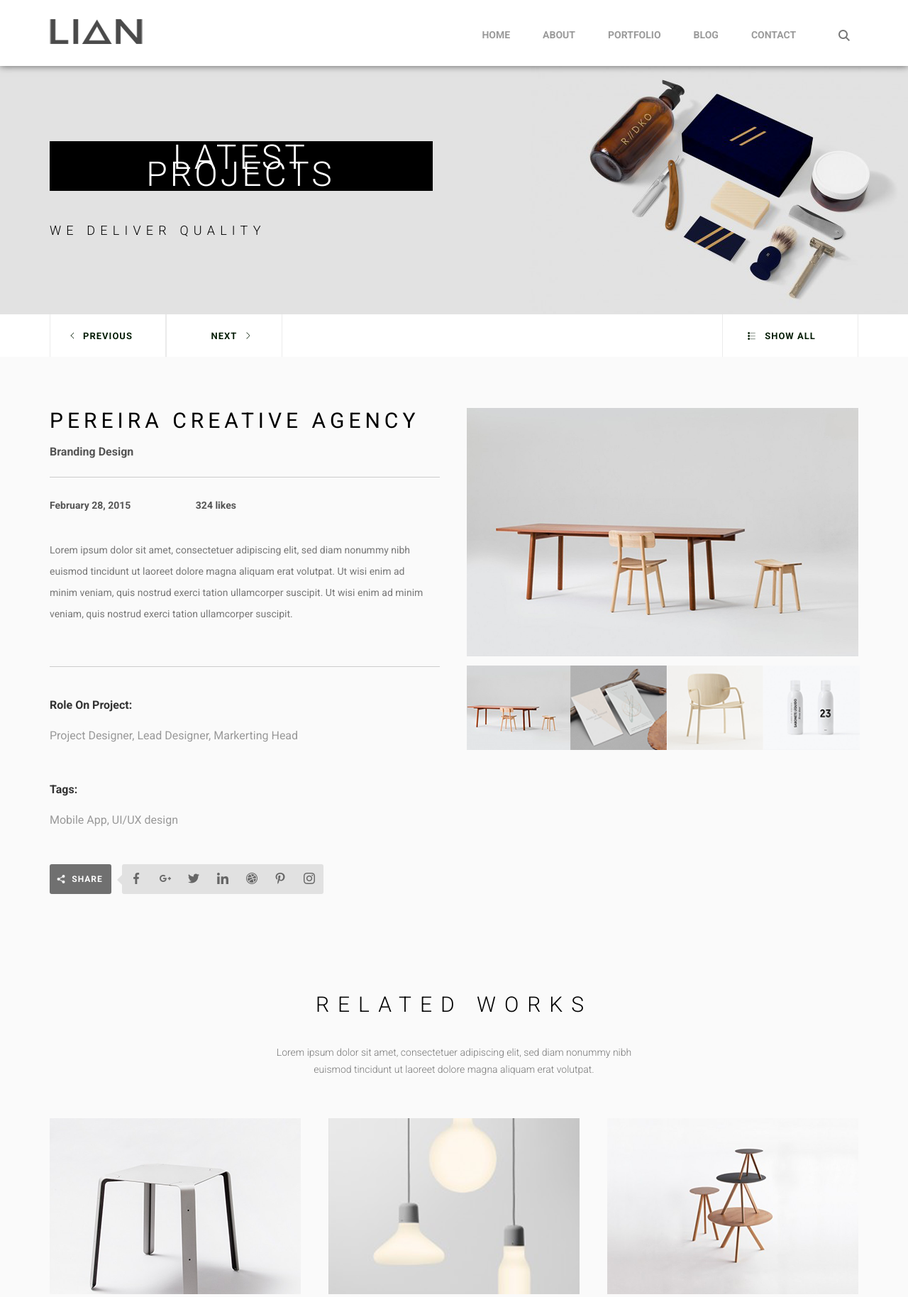
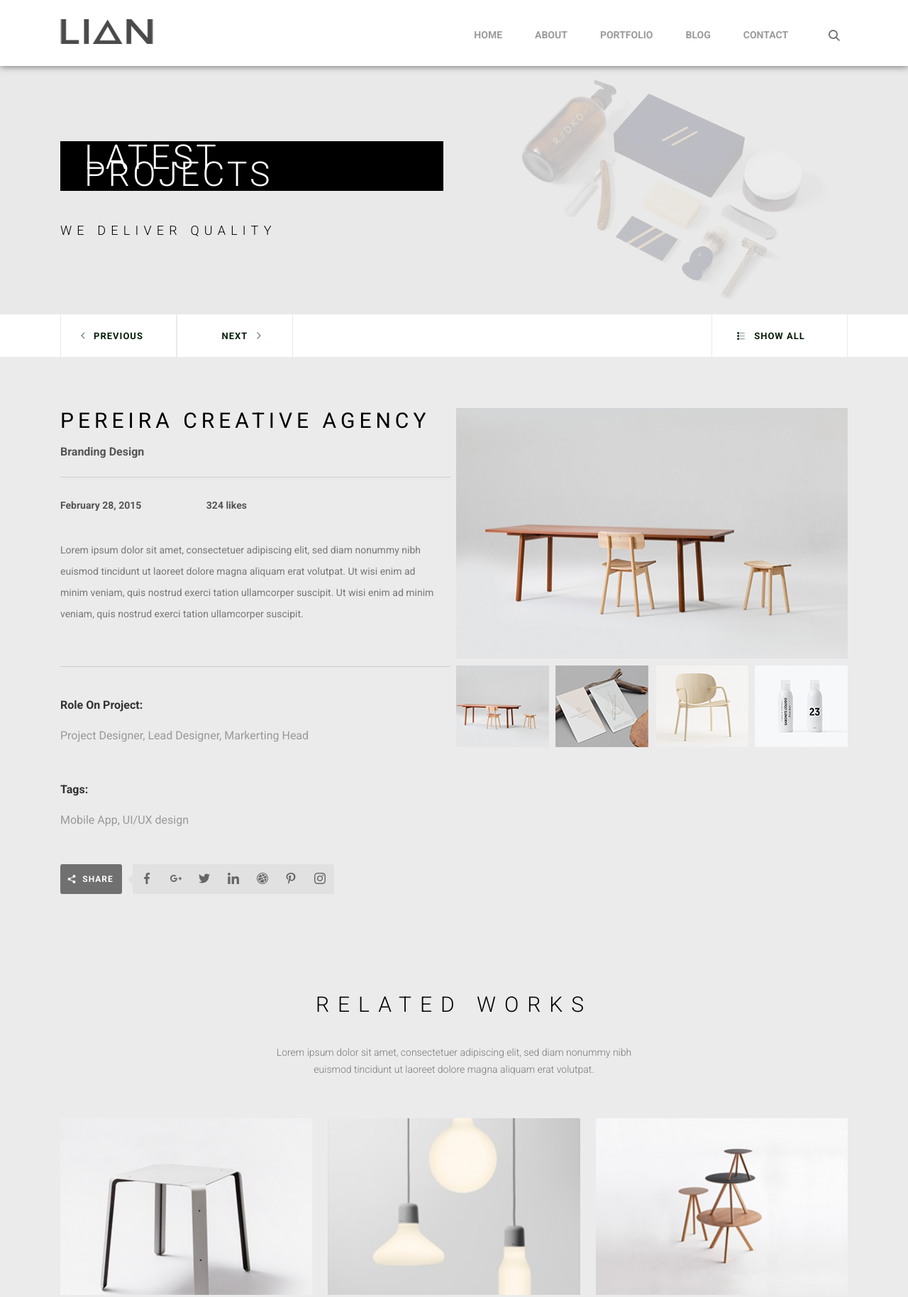
Before and after one commit to stasliakh/spotichka.github.io, a plain HTML site: page LIAN/pages/portfolio/index.html in a window 1280 px wide. Shown: the top 1828 px of the page at 71% size. Drawn offline with nearby package versions, Linux system fonts and the light colour scheme; files whose address does not match are found by name.

Commit message:
fix about page and add adaptive to portfolio page

```diff
--- a/LIAN/pages/portfolio/css/style.css
+++ b/LIAN/pages/portfolio/css/style.css
@@ -5,6 +5,7 @@
   max-width: 100%;
   margin-left: auto;
   margin-right: auto;
+  padding: 0 15px 0 15px;
 }
 header {
   position: relative;
@@ -13,14 +14,17 @@ header {
 }
 .header {
   display: flex;
+  flex-direction: column;
   justify-content: space-between;
 }
 .logo {
-  margin: 27px 0 28px 0;
+  margin: 10px 0 10px 0;
   flex-grow: 10;
+  align-self: center;
 }
 .header-menu {
   display: flex;
+  overflow-x: scroll;
 }
 .menu {
   flex-grow: 1;
@@ -33,8 +37,13 @@ header {
   font-size: 14px;
   text-decoration: none;
   color: #9b9b9b;
-  margin-top: 42px;
-  padding-right: 46px;
+  margin-top: 10px;
+  padding-right: 25px;
+}
+::-webkit-scrollbar {
+  width: 0px;
+  height: 0px;
+  background: transparent;
 }
 .menu .header-menu__item:last-child a {
   padding-right: 0;
@@ -44,9 +53,9 @@ header {
   content: "";
   display: none;
   height: 1px;
-  width: 20px;
+  width: 8px;
   background-color: black;
-  left: -40px;
+  left: -12px;
   top: 50%;
 }
 .header-menu__link:hover {
@@ -62,19 +71,41 @@ header {
   background-position: center center;
   height: 16px;
   width: 16px;
-  margin-top: 42px;
+  margin-top: 10px;
+  margin-bottom: 10px;
+  align-self: center;
 }
+
 main {
   background-color: #fafafa;
 }
+.heading {
+  position: relative;
+}
+.heading__inner {
+  position: absolute;
+  width: 100%;
+  height: 100%;
+  background-color: rgba(235, 235, 235, 0.8);
+  z-index: 2;
+  top: 0;
+  left: 0;
+}
 .heading__wrapper {
+  position: relative;
+  top: 0;
+  right: 0;
+  width: 100%;
+  height: 100%;
   display: block;
   height: 350px;
   background-image: url(../../../images/portfolio-header.png);
   background-repeat: no-repeat;
   background-size: cover;
-  background-position: center;
+  background-position: 80% 50%;
+  z-index: 0;
 }
+
 .heading__header {
   display: flex;
   justify-content: center;
@@ -85,28 +116,29 @@ main {
   text-transform: uppercase;
 }
 .heading__title {
-  text-align: center;
-  font-size: 48px;
-  line-height: 24px;
-  letter-spacing: 4px;
+  text-align: start;
+  font-size: 18px;
+  line-height: 22px;
+  letter-spacing: 2.8px;
   color: white;
   background-color: black;
   padding: 11px 36px 11px 34px;
-  width: 540px;
+  width: 100%;
 }
 .heading__header span {
-  padding-top: 44px;
+  padding-top: 16px;
   color: black;
-  font-size: 18px;
-  line-height: 24px;
+  font-size: 16px;
+  line-height: 16px;
   display: block;
-  letter-spacing: 7.2px;
+  letter-spacing: 2.2px;
 }
 .portfolio {
   background-color: white;
 }
 .portfolio__menu {
   display: flex;
+  flex-direction: column;
   justify-content: space-between;
   background-color: white;
 }
@@ -114,7 +146,7 @@ main {
   display: flex;
 }
 .menu__nav button {
-  width: 164px;
+  width: 100%;
   height: 60px;
 }
 .portfolio__menu button {
@@ -129,7 +161,6 @@ main {
   color: #071f08;
   border: 1px solid #ebebeb;
   border-top: 0;
-  border-bottom: 0;
   text-align: center;
   cursor: pointer;
   outline: none;
@@ -163,7 +194,7 @@ main {
 }
 .show_all_btn {
   position: relative;
-  width: 192px;
+  width: 100%;
   height: 60px;
 }
 .show_all_btn::before {
@@ -180,18 +211,19 @@ main {
   background-color: #ebebeb;
 }
 .portfolio_main {
-  padding-top: 72px;
+  padding-top: 30px;
   display: flex;
-  padding-bottom: 144px;
+  flex-direction: column;
+  padding-bottom: 60px;
   justify-content: space-between;
 }
 .portfolio_main__content {
-  width: 550px;
+  width: 100%;
 }
 .portfolio_main__header {
-  font-size: 30px;
-  letter-spacing: 6px;
-  line-height: 36px;
+  font-size: 17px;
+  letter-spacing: 3px;
+  line-height: 16px;
   color: #000000;
   font-weight: 400;
   font-family: "Roboto";
@@ -199,7 +231,7 @@ main {
   padding-bottom: 18px;
 }
 .portfolio_main__content > span {
-  font-size: 16px;
+  font-size: 12px;
   color: #555555;
   font-weight: 700;
   font-family: "Roboto";
@@ -231,7 +263,7 @@ main {
   font-weight: 400;
   font-family: "Roboto";
   text-align: start;
-  width: 535px;
+  width: 100%;
 }
 .roles {
   margin-top: 44px;
@@ -329,34 +361,42 @@ main {
   height: 16px;
 }
 .portfolio_main__photos {
+  padding-top: 30px;
   display: flex;
   flex-direction: column;
-  width: 552px;
+  width: 100%;
 }
 .photos__main {
   padding-bottom: 10px;
 }
+.photos__main img {
+  width: 100%;
+  height: 100%;
+}
 .side__photos {
   display: flex;
+  flex-direction: row;
   justify-content: space-between;
+  flex-wrap: wrap;
 }
 .side__photos img {
-  width: 178px;
-  height: 119px;
+  width: 48%;
+  height: 48%;
+  padding-bottom: 10px;
 }
 .portfolio_works__title {
-  font-size: 30px;
-  letter-spacing: 12px;
+  font-size: 20px;
+  letter-spacing: 6px;
   line-height: 24px;
   color: #000000;
   font-weight: 300;
   font-family: "Roboto";
   text-align: center;
   text-transform: uppercase;
-  padding-bottom: 43px;
+  padding-bottom: 20px;
 }
 .portfolio_works__text {
-  width: 532px;
+  width: 100%;
   margin: 0 auto;
   font-size: 14px;
   line-height: 24px;
@@ -369,12 +409,17 @@ main {
 .portfolio_works__gallery {
   display: flex;
   justify-content: space-between;
-  padding-bottom: 70px;
+  padding-bottom: 30px;
 }
+.portfolio_works__gallery img {
+  height: 32%;
+  width: 32%;
+}
+
 /* FOOTER -------------------------- */
 .footer__logo {
-  padding-top: 64px;
-  padding-bottom: 44px;
+  padding-top: 10px;
+  padding-bottom: 10px;
   text-align: center;
 }
 footer {
@@ -385,16 +430,16 @@ footer {
   border-right: 0;
   border-left: 0;
   display: flex;
-  justify-content: center;
+  justify-content: space-around;
 }
 .footer__social-link {
   display: inline-block;
   width: 16px;
   height: 16px;
-  margin: 22px 56px 24px 0;
+  margin: 5px 25px 5px 0;
 }
 .footer__social li:last-child a {
-  margin: 22px 0 24px 0;
+  margin: 5px 0 5px 0;
 }
 .facebook {
   background-image: url(../../../images/facebook.png);
@@ -426,7 +471,7 @@ footer {
 }
 .footer__text {
   text-align: center;
-  padding: 36px 0 47px 0;
+  padding: 10px 0 20px 0;
   font-size: 13px;
   line-height: 26px;
   color: #b5b5b5;
@@ -437,13 +482,147 @@ footer {
 .footer__text span {
   color: black;
 }
-/* .show_case__menu-item {
-  height: inherit;
-} */
+
 /* table */
 @media (min-width: 768px) {
   .container {
     max-width: 720px;
+  }
+  .header {
+    display: flex;
+    flex-direction: row;
+    justify-content: space-between;
+  }
+  .logo {
+    margin: 27px 0 28px 0;
+    flex-grow: 10;
+    align-self: unset;
+  }
+  .header-menu {
+    display: flex;
+    overflow-x: hidden;
+    overflow-y: hidden;
+  }
+  .header-menu__link {
+    margin-top: 42px;
+    padding-right: 46px;
+  }
+  .header-menu__link::before {
+    width: 20px;
+    left: -40px;
+  }
+  .search {
+    margin-top: 42px;
+    align-self: unset;
+  }
+  .heading__title {
+    font-size: 48px;
+    line-height: 24px;
+    letter-spacing: 4px;
+    padding: 11px 36px 11px 34px;
+    width: 540px;
+  }
+  .heading__header span {
+    padding-top: 44px;
+    font-size: 18px;
+    line-height: 24px;
+    display: block;
+    letter-spacing: 7.2px;
+  }
+  .portfolio__menu {
+    flex-direction: row;
+  }
+  .show_all_btn {
+    position: relative;
+    width: 192px;
+    height: 60px;
+  }
+  .portfolio__menu button {
+    border-bottom: 0;
+  }
+  .menu__nav {
+    display: flex;
+  }
+  .menu__nav button {
+    width: 164px;
+    height: 60px;
+  }
+  /*
+  sdasdasdsadasda------------------------------------------ */
+  .portfolio_main {
+    flex-direction: column;
+  }
+
+  .portfolio_main__header {
+    font-size: 30px;
+    letter-spacing: 6px;
+    line-height: 36px;
+    padding-bottom: 18px;
+  }
+  .portfolio_main__content > span {
+    font-size: 16px;
+  }
+  .portfolio_post__main_text {
+    font-size: 14px;
+    letter-spacing: 0px;
+    line-height: 30px;
+    font-weight: 400;
+    text-align: start;
+    width: 535px;
+  }
+  .side__photos {
+    display: flex;
+    flex-direction: row;
+    justify-content: space-between;
+    align-items: unset;
+  }
+
+  .side__photos {
+    flex-direction: row;
+    flex-wrap: nowrap;
+  }
+  .side__photos img {
+    width: 131px;
+    height: 115px;
+    padding-bottom: 0px;
+  }
+
+  .portfolio_works__title {
+    font-size: 30px;
+    letter-spacing: 12px;
+    line-height: 24px;
+    font-weight: 300;
+    padding-bottom: 43px;
+  }
+  .portfolio_works__text {
+    width: 532px;
+    margin: 0 auto;
+    font-size: 14px;
+    line-height: 24px;
+    padding-bottom: 57px;
+  }
+  .portfolio_works__gallery {
+    display: flex;
+    justify-content: space-between;
+    padding-bottom: 30px;
+  }
+  .footer__logo {
+    padding-top: 64px;
+    padding-bottom: 44px;
+  }
+  .footer__social {
+    justify-content: center;
+  }
+  .footer__social-link {
+    margin: 22px 56px 24px 0;
+  }
+  .footer__social li:last-child a {
+    margin: 22px 0 24px 0;
+  }
+  .footer__text {
+    padding: 36px 0 47px 0;
+    font-size: 13px;
+    line-height: 26px;
   }
 }
 
@@ -459,6 +638,20 @@ footer {
   .container {
     max-width: 1140px;
   }
+  .portfolio_main {
+    flex-direction: row;
+  }
+  .portfolio_main__content {
+    width: 550px;
+  }
+  .portfolio_main {
+    padding-top: 72px;
+    padding-bottom: 144px;
+  }
+  .portfolio_main__photos {
+    padding-top: 0;
+    width: 552px;
+  }
 }
 
 /* mobile */
--- a/LIAN/pages/portfolio/index.html
+++ b/LIAN/pages/portfolio/index.html
@@ -12,6 +12,7 @@
     <link rel="stylesheet" href="./css/style.css" />
     <title>Lian</title>
   </head>
+
   <body>
     <header>
       <div class="container">
@@ -49,6 +50,7 @@
     <main>
       <section class="heading">
         <div class="heading__wrapper">
+          <div class="heading__inner">
             <div class="container">
               <div class="heading__header">
                 <h2 class="heading__title">latest projects</h2>
@@ -56,7 +58,9 @@
               </div>
             </div>
           </div>
+        </div>
       </section>
+
       <section class="portfolio">
         <div class="container">
           <div class="portfolio__menu">
@@ -70,7 +74,7 @@
           </div>
         </div>
       </section>
-      <section class="main"></section>
+      <section class="main">
         <div class="container">
           <div class="portfolio_main">
             <div class="portfolio_main__content">
@@ -82,11 +86,12 @@
                 </div>
                 <div class="portfolio_post__main">
                   <p class="portfolio_post__main_text">
-                  Lorem ipsum dolor sit amet, consectetuer adipiscing elit, sed
-                  diam nonummy nibh euismod tincidunt ut laoreet dolore magna
-                  aliquam erat volutpat. Ut wisi enim ad minim veniam, quis
-                  nostrud exerci tation ullamcorper suscipit. Ut wisi enim ad
-                  minim veniam, quis nostrud exerci tation ullamcorper suscipit.
+                    Lorem ipsum dolor sit amet, consectetuer adipiscing elit,
+                    sed diam nonummy nibh euismod tincidunt ut laoreet dolore
+                    magna aliquam erat volutpat. Ut wisi enim ad minim veniam,
+                    quis nostrud exerci tation ullamcorper suscipit. Ut wisi
+                    enim ad minim veniam, quis nostrud exerci tation ullamcorper
+                    suscipit.
                   </p>
                 </div>
               </div>
@@ -127,6 +132,7 @@
                 </ul>
               </div>
             </div>
+
             <div class="portfolio_main__photos">
               <div class="photos__main">
                 <img src="../../images/portfolio-main-photo.png" alt="" />
@@ -143,8 +149,8 @@
             <h3 class="portfolio_works__title">related works</h3>
             <p class="portfolio_works__text">
               Lorem ipsum dolor sit amet, consectetuer adipiscing elit, sed diam
-            nonummy nibh euismod tincidunt ut laoreet dolore magna aliquam erat
-            volutpat.
+              nonummy nibh euismod tincidunt ut laoreet dolore magna aliquam
+              erat volutpat.
             </p>
             <div class="portfolio_works__gallery">
               <img
@@ -165,6 +171,7 @@
             </div>
           </div>
         </div>
+      </section>
     </main>
     <footer>
       <div class="footer">
```
Also changed, not shown: LIAN/pages/about/index.html (+0 -2 lines). Lines whose indentation alone changed are shown as unchanged.
